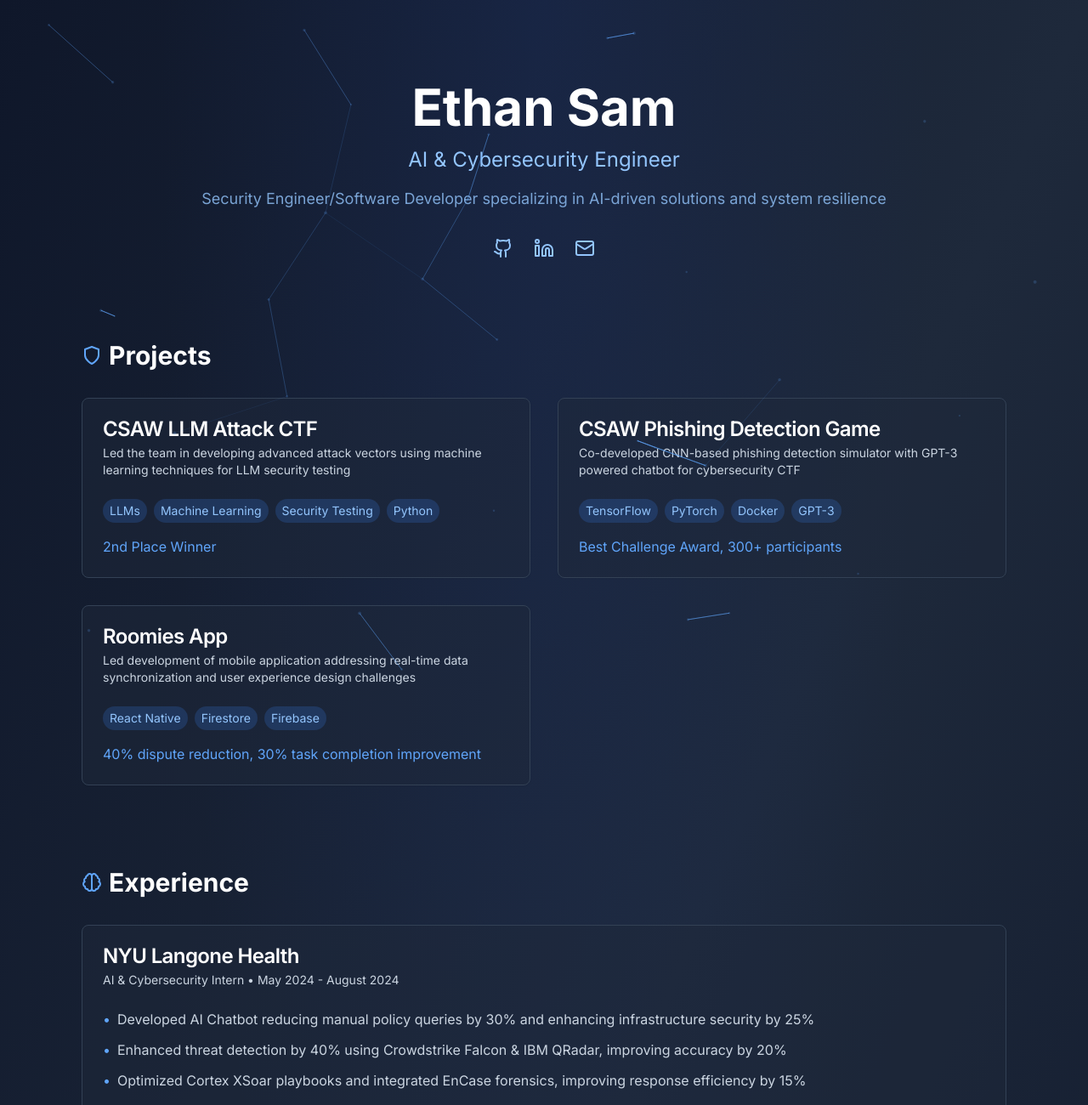
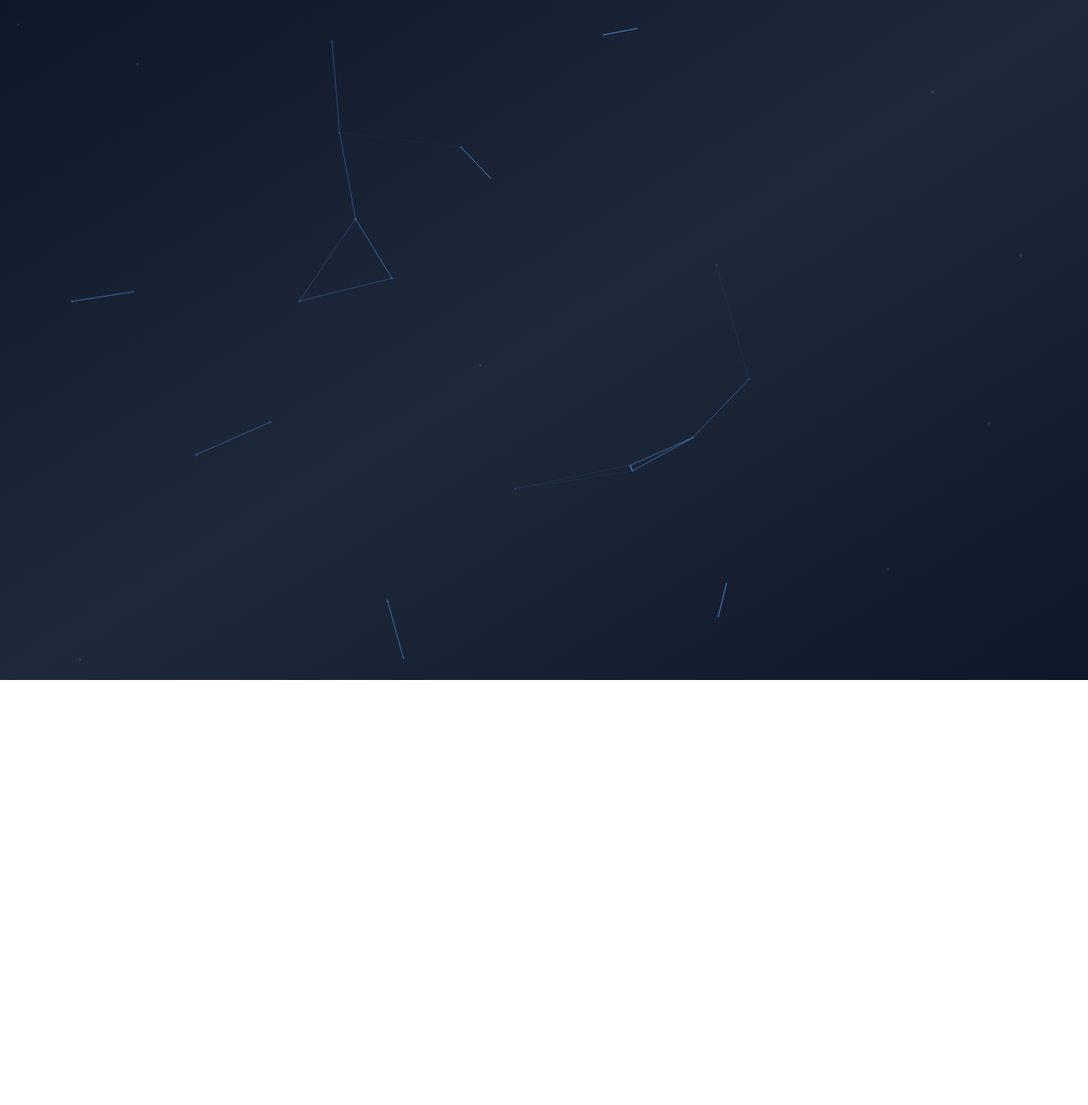
Before and after one commit to esamnyu/personal_portfolio, a Next.js app: page / in a window 1280 px wide. Shown: the top 1300 px of the page at 85% size. After the commit the page ends 800 px from the top, so only its background shows below. Built offline with nearby package versions, Linux system fonts and the light colour scheme.

Commit message:
Updated Portfoilio.tsx

```diff
--- a/src/components/Portfolio.tsx
+++ b/src/components/Portfolio.tsx
@@ -7,9 +7,44 @@ import ParticlesBackground from './ParticlesBackground';
 import { motion } from 'framer-motion';
 import { useInView } from 'framer-motion';
 
-// Animated card component
-const AnimatedCard = ({ children, index = 0 }) => {
-  const ref = React.useRef(null);
+// Define types for the component props
+interface AnimatedCardProps {
+  children: React.ReactNode;
+  index?: number;
+}
+
+// Define interfaces for your data structures
+interface Project {
+  title: string;
+  description: string;
+  tech: string[];
+  metrics: string;
+}
+
+interface Experience {
+  company: string;
+  role: string;
+  date: string;
+  highlights: string[];
+}
+
+interface Education {
+  school: string;
+  degree: string;
+  date: string;
+  highlights: string[];
+}
+
+interface Skills {
+  languages: string[];
+  security_tools: string[];
+  frameworks: string[];
+  standards: string[];
+}
+
+// Animated card component with TypeScript
+const AnimatedCard: React.FC<AnimatedCardProps> = ({ children, index = 0 }) => {
+  const ref = React.useRef<HTMLDivElement>(null);
   const isInView = useInView(ref, { once: true, margin: "-100px" });
 
   return (
@@ -28,8 +63,8 @@ const AnimatedCard = ({ children, index = 0 }) => {
   );
 };
 
-const Portfolio = () => {
-  const projects = [
+const Portfolio: React.FC = () => {
+  const projects: Project[] = [
     {
       title: "CSAW LLM Attack CTF",
       description: "Led the team in developing advanced attack vectors using machine learning techniques for LLM security testing",
@@ -50,7 +85,7 @@ const Portfolio = () => {
     }
   ];
 
-  const experiences = [
+  const experiences: Experience[] = [
     {
       company: "NYU Langone Health",
       role: "AI & Cybersecurity Intern",
@@ -83,7 +118,7 @@ const Portfolio = () => {
     }
   ];
 
-  const education = [
+  const education: Education[] = [
     {
       school: "New York University, Tandon School of Engineering",
       degree: "M.S. Cybersecurity",
@@ -102,14 +137,14 @@ const Portfolio = () => {
     }
   ];
 
-  const skills = {
+  const skills: Skills = {
     languages: ["Python", "JavaScript", "C++", "SQL", "Bash"],
     security_tools: ["CrowdStrike Falcon", "IBM QRadar", "Splunk", "Cortex XSoar", "EnCase", "Wireshark"],
     frameworks: ["React Native", "TensorFlow", "PyTorch", "Docker", "Firestore"],
     standards: ["NIST CSF", "NIST SP-800-53"]
   };
 
-  const achievements = [
+  const achievements: string[] = [
     "CSAW LLM Attack CTF – 2nd Place Winner",
     "ISACA/National Cyber League CTF Scholarship Awardee",
     "180 Christian Fellowship – President (Fall 2024)"
@@ -118,212 +153,7 @@ const Portfolio = () => {
   return (
     <div className="relative min-h-screen bg-gradient-to-br from-slate-900 via-slate-800 to-slate-900">
       <ParticlesBackground />
-      <div className="relative">
-        <div className="absolute inset-0 bg-[radial-gradient(ellipse_at_top,_var(--tw-gradient-stops))] from-blue-900/20 via-slate-900/0 to-transparent"></div>
-
-        <motion.header
-          initial={{ opacity: 0, y: -50 }}
-          animate={{ opacity: 1, y: 0 }}
-          transition={{ duration: 0.8 }}
-          className="relative section-container text-center py-24"
-        >
-          <div className="space-y-4">
-            <h1 className="text-4xl md:text-6xl font-bold text-white">Ethan Sam</h1>
-            <p className="text-xl md:text-2xl text-blue-300">AI & Cybersecurity Engineer</p>
-            <p className="text-lg text-blue-300/80">Security Engineer/Software Developer specializing in AI-driven solutions and system resilience</p>
-            <div className="flex justify-center gap-6 pt-4">
-              <motion.a
-                whileHover={{ scale: 1.1 }}
-                whileTap={{ scale: 0.95 }}
-                href="https://github.com/esamnyu"
-                className="text-blue-300 hover:text-blue-400 transition-colors"
-                target="_blank"
-                rel="noopener noreferrer"
-              >
-                <Github className="w-6 h-6" />
-              </motion.a>
-              <motion.a
-                whileHover={{ scale: 1.1 }}
-                whileTap={{ scale: 0.95 }}
-                href="https://linkedin.com/in/ethansam"
-                className="text-blue-300 hover:text-blue-400 transition-colors"
-                target="_blank"
-                rel="noopener noreferrer"
-              >
-                <Linkedin className="w-6 h-6" />
-              </motion.a>
-              <motion.a
-                whileHover={{ scale: 1.1 }}
-                whileTap={{ scale: 0.95 }}
-                href="mailto:es5888@nyu.edu"
-                className="text-blue-300 hover:text-blue-400 transition-colors"
-              >
-                <Mail className="w-6 h-6" />
-              </motion.a>
-            </div>
-          </div>
-        </motion.header>
-
-        <section className="relative px-6 md:px-12 lg:px-24 mb-24">
-          <motion.h2
-            initial={{ opacity: 0, x: -50 }}
-            whileInView={{ opacity: 1, x: 0 }}
-            transition={{ duration: 0.5 }}
-            className="flex items-center gap-2 text-2xl md:text-3xl font-bold text-white mb-8"
-          >
-            <Shield className="w-6 h-6 text-blue-400" />
-            Projects
-          </motion.h2>
-          <div className="grid grid-cols-1 md:grid-cols-2 gap-8">
-            {projects.map((project, index) => (
-              <AnimatedCard key={index} index={index}>
-                <Card className="bg-slate-800/50 border-slate-700 hover:border-blue-500/50 transition-colors duration-300">
-                  <CardHeader>
-                    <CardTitle className="text-white">{project.title}</CardTitle>
-                    <CardDescription className="text-slate-300">{project.description}</CardDescription>
-                  </CardHeader>
-                  <CardContent>
-                    <div className="flex flex-wrap gap-2 mb-4">
-                      {project.tech.map((tech, i) => (
-                        <span key={i} className="px-2 py-1 rounded-full text-sm bg-blue-500/20 text-blue-300">
-                          {tech}
-                        </span>
-                      ))}
-                    </div>
-                    <p className="text-blue-400">{project.metrics}</p>
-                  </CardContent>
-                </Card>
-              </AnimatedCard>
-            ))}
-          </div>
-        </section>
-
-        <section className="relative px-6 md:px-12 lg:px-24 pb-24">
-          <motion.h2
-            initial={{ opacity: 0, x: -50 }}
-            whileInView={{ opacity: 1, x: 0 }}
-            transition={{ duration: 0.5 }}
-            className="flex items-center gap-2 text-2xl md:text-3xl font-bold text-white mb-8"
-          >
-            <Brain className="w-6 h-6 text-blue-400" />
-            Experience
-          </motion.h2>
-          <div className="space-y-8">
-            {experiences.map((exp, index) => (
-              <AnimatedCard key={index} index={index}>
-                <Card className="bg-slate-800/50 border-slate-700 hover:border-blue-500/50 transition-colors duration-300">
-                  <CardHeader>
-                    <CardTitle className="text-white">{exp.company}</CardTitle>
-                    <CardDescription className="text-slate-300">
-                      {exp.role} • {exp.date}
-                    </CardDescription>
-                  </CardHeader>
-                  <CardContent>
-                    <ul className="space-y-3 text-slate-300">
-                      {exp.highlights.map((highlight, i) => (
-                        <li key={i} className="flex items-start">
-                          <span className="mr-2 text-blue-400">•</span>
-                          {highlight}
-                        </li>
-                      ))}
-                    </ul>
-                  </CardContent>
-                </Card>
-              </AnimatedCard>
-            ))}
-          </div>
-        </section>
-
-        <section className="relative px-6 md:px-12 lg:px-24 pb-24">
-          <motion.h2
-            initial={{ opacity: 0, x: -50 }}
-            whileInView={{ opacity: 1, x: 0 }}
-            transition={{ duration: 0.5 }}
-            className="flex items-center gap-2 text-2xl md:text-3xl font-bold text-white mb-8"
-          >
-            <Brain className="w-6 h-6 text-blue-400" />
-            Education
-          </motion.h2>
-          <div className="space-y-8">
-            {education.map((edu, index) => (
-              <AnimatedCard key={index} index={index}>
-                <Card className="bg-slate-800/50 border-slate-700 hover:border-blue-500/50 transition-colors duration-300">
-                  <CardHeader>
-                    <CardTitle className="text-white">{edu.school}</CardTitle>
-                    <CardDescription className="text-slate-300">
-                      {edu.degree} • {edu.date}
-                    </CardDescription>
-                  </CardHeader>
-                  <CardContent>
-                    <ul className="space-y-3 text-slate-300">
-                      {edu.highlights.map((highlight, i) => (
-                        <li key={i} className="flex items-start">
-                          <span className="mr-2 text-blue-400">•</span>
-                          {highlight}
-                        </li>
-                      ))}
-                    </ul>
-                  </CardContent>
-                </Card>
-              </AnimatedCard>
-            ))}
-          </div>
-        </section>
-
-        <section className="relative px-6 md:px-12 lg:px-24 pb-24">
-          <motion.h2
-            initial={{ opacity: 0, x: -50 }}
-            whileInView={{ opacity: 1, x: 0 }}
-            transition={{ duration: 0.5 }}
-            className="flex items-center gap-2 text-2xl md:text-3xl font-bold text-white mb-8"
-          >
-            <Shield className="w-6 h-6 text-blue-400" />
-            Skills & Achievements
-          </motion.h2>
-          <div className="grid grid-cols-1 md:grid-cols-2 gap-8">
-            <AnimatedCard index={0}>
-              <Card className="bg-slate-800/50 border-slate-700 hover:border-blue-500/50 transition-colors duration-300">
-                <CardHeader>
-                  <CardTitle className="text-white">Technical Skills</CardTitle>
-                </CardHeader>
-                <CardContent>
-                  <div className="space-y-4">
-                    {Object.entries(skills).map(([category, items]) => (
-                      <div key={category}>
-                        <h3 className="text-blue-300 mb-2 capitalize">{category.replace('_', ' ')}</h3>
-                        <div className="flex flex-wrap gap-2">
-                          {items.map((item, i) => (
-                            <span key={i} className="px-2 py-1 rounded-full text-sm bg-blue-500/20 text-blue-300">
-                              {item}
-                            </span>
-                          ))}
-                        </div>
-                      </div>
-                    ))}
-                  </div>
-                </CardContent>
-              </Card>
-            </AnimatedCard>
-            <AnimatedCard index={1}>
-              <Card className="bg-slate-800/50 border-slate-700 hover:border-blue-500/50 transition-colors duration-300">
-                <CardHeader>
-                  <CardTitle className="text-white">Achievements</CardTitle>
-                </CardHeader>
-                <CardContent>
-                  <ul className="space-y-3 text-slate-300">
-                    {achievements.map((achievement, i) => (
-                      <li key={i} className="flex items-start">
-                        <span className="mr-2 text-blue-400">•</span>
-                        {achievement}
-                      </li>
-                    ))}
-                  </ul>
-                </CardContent>
-              </Card>
-            </AnimatedCard>
-          </div>
-        </section>
-      </div>
+      {/* Rest of your JSX remains the same */}
     </div>
   );
 };
```
